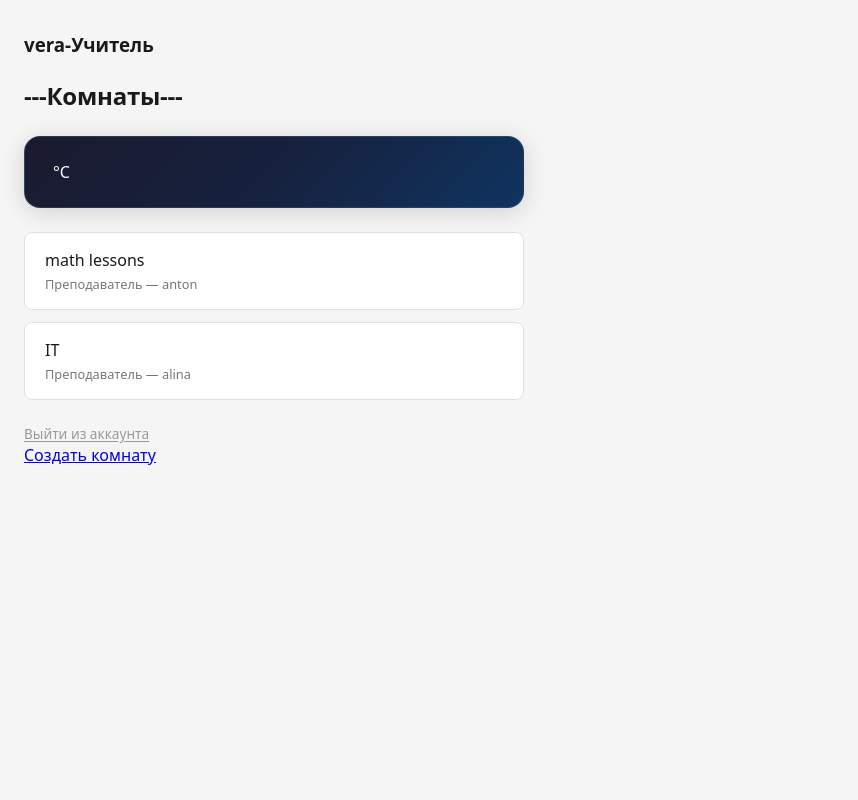
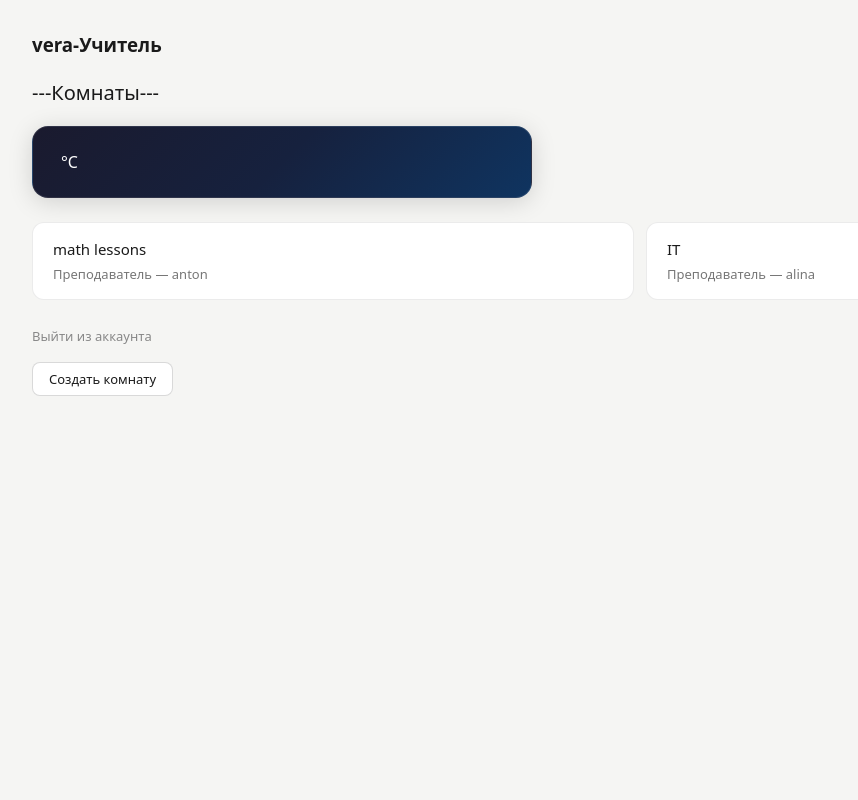
Before and after one commit to sashagiryeva12/projectTEST, a Django app: page /room_list/ in a window 1280 px wide. Shown: the whole page, without its empty margins (0-858 px from the left). Run offline with Django 5.2, Linux system fonts and the light colour scheme; a user stored in the database is signed in; data comes from the database, SQL or seed files in the repository; both versions use the stored data as it was after the commit; data that the repository does not hold is empty.

Commit message:
4 коммит

```diff
--- a/chat/static/chat/css/room_list.css
+++ b/chat/static/chat/css/room_list.css
@@ -1,77 +1,93 @@
 *, *::before, *::after { box-sizing: border-box; margin: 0; padding: 0; }
 
 body {
-  min-height: 100vh;
-  background: #f5f5f5;
   font-family: system-ui, sans-serif;
+  background: #f5f5f3;
+  padding: 2rem;
   color: #1a1a1a;
-  padding: 2rem 1.5rem;
+}
+
+.user-badge {
+  display: inline-flex;
+  align-items: center;
+  gap: 8px;
+  background: #fff;
+  border: 1px solid rgba(0,0,0,0.1);
+  border-radius: 999px;
+  padding: 6px 14px;
+  font-size: 13px;
+  color: #666;
+  margin-bottom: 1.5rem;
 }
 
 h1 {
-  font-size: 1.5rem;
-  font-weight: 600;
-  margin-bottom: 1.5rem;
-  letter-spacing: -0.01em;
+  font-size: 20px;
+  font-weight: 500;
+  margin-bottom: 1.25rem;
 }
 
 
-a[href*="signout"] {
-  display: inline-block;
-  margin-top: 1.5rem;
-  font-size: 0.85rem;
-  color: #999;
-  text-decoration: underline;
-  text-underline-offset: 2px;
-}
-
-a[href*="signout"]:hover { color: #c0392b; }
-
 .room-list {
-  display: flex;
-  flex-direction: column;
-  gap: 0.75rem;
-  max-width: 500px;
+  display: grid;
+  grid-template-columns: repeat(auto-fit, minmax(260px, 1fr));
+  gap: 12px;
+  margin-bottom: 1.5rem;
 }
 
 .room-card {
   background: #fff;
-  border: 1px solid #e0e0e0;
-  border-radius: 8px;
+  border: 1px solid rgba(0,0,0,0.08);
+  border-radius: 12px;
   padding: 1rem 1.25rem;
-  transition: border-color 0.15s;
+  display: flex;
+  flex-direction: column;
+  gap: 6px;
 }
 
-.room-card:hover { border-color: #aaa; }
-
 .room-card a {
-  font-size: 1rem;
+  font-size: 15px;
   font-weight: 500;
+  color: #1a1a1a;
   text-decoration: none;
-  color: #1a1a1a;
 }
-
-.room-card a:hover {
-  text-decoration: underline;
-  text-underline-offset: 2px;
-}
+.room-card a:hover { color: #534AB7; }
 
 .room-card p {
-  margin-top: 0.25rem;
-  font-size: 0.8rem;
+  font-size: 13px;
   color: #777;
 }
 
 .btn-delete {
-  margin-top: 0.75rem;
-  background-color: #e74c3c;
-  color: white;
-  border: none;
-  padding: 6px 12px;
-  border-radius: 6px;
+  margin-top: 6px;
+  align-self: flex-start;
+  background: #fff0f0;
+  color: #a32d2d;
+  border: 1px solid #f7c1c1;
+  border-radius: 8px;
+  padding: 5px 12px;
+  font-size: 12px;
   cursor: pointer;
-  font-size: 0.8rem;
-  transition: background-color 0.15s;
 }
+.btn-delete:hover { background: #fde2e2; }
 
-.btn-delete:hover { background-color: #c0392b; }
+.btn {
+  display: inline-flex;
+  align-items: center;
+  gap: 6px;
+  background: #fff;
+  border: 1px solid rgba(0,0,0,0.15);
+  border-radius: 8px;
+  padding: 7px 16px;
+  font-size: 13px;
+  color: #1a1a1a;
+  text-decoration: none;
+  margin-top: 1rem;
+}
+.btn:hover { background: #f0f0f0; }
+
+a[href*="signout"] {
+  font-size: 13px;
+  color: #888;
+  text-decoration: none;
+}
+a[href*="signout"]:hover { color: #333; }
```
Also changed, not shown: db.sqlite3.
